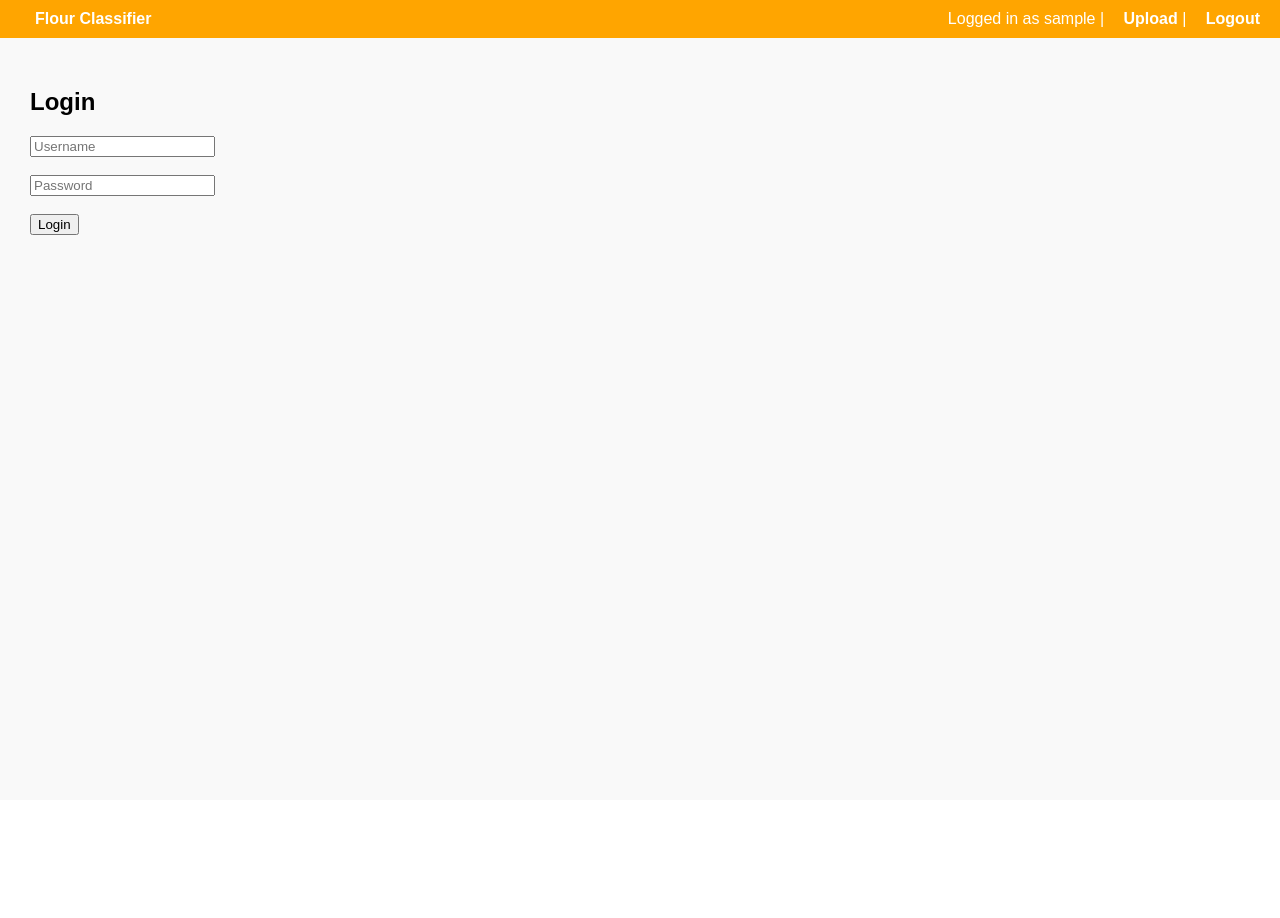
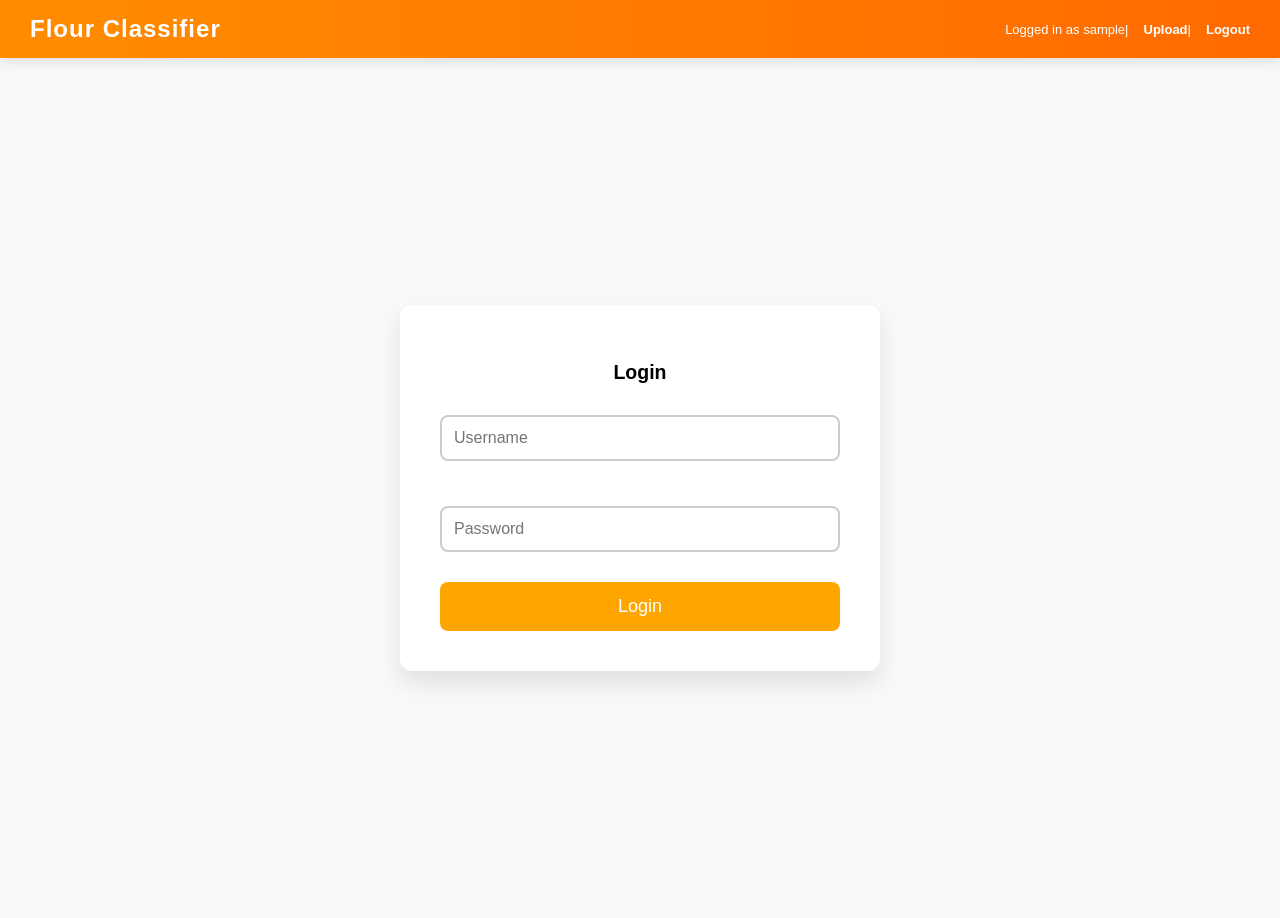
Before and after one commit to kibVic/neural-nets, a Flask app: page / in a window 1280 px wide. Before the commit the page ends 235 px from the top, so only its background shows below. Run offline with Flask 2, Linux system fonts and the light colour scheme; the visitor is signed in with stand-in values (Sample User, id 1).

Commit message:
updated up

```diff
--- /dev/null
+++ b/flour-classification-app/app/static/css/style.css
@@ -0,0 +1,190 @@
+/* Global Styles */
+body {
+    font-family: 'Arial', sans-serif;
+    font-size: 13px;
+    background: #f9f9f9;
+    margin: 0;
+    padding: 0;
+}
+
+/* Navbar Styles */
+nav {
+    background: linear-gradient(to right, #FFA500, #FF8C00); /* Gradient for navbar */
+    color: white;
+    padding: 15px 30px;
+    display: flex;
+    justify-content: space-between;
+    align-items: center;
+    box-shadow: 0px 4px 12px rgba(0, 0, 0, 0.1); /* Soft shadow */
+    position: sticky;
+    top: 0;
+    z-index: 1000;
+    transition: background 0.3s ease;
+}
+
+nav:hover {
+    background: linear-gradient(to right, #FF8C00, #FF6A00); /* Darken gradient on hover */
+}
+
+.navbar-brand {
+    font-size: 24px;
+    color: white;
+    text-decoration: none;
+    font-weight: bold;
+    letter-spacing: 1px;
+    transition: color 0.3s ease;
+}
+
+.navbar-brand:hover {
+    color: #FF8C00; /* Change color on hover */
+}
+
+.navbar-links {
+    display: flex;
+    align-items: center;
+}
+
+.navbar-links .navbar-item {
+    color: white;
+    margin-left: 15px;
+    text-decoration: none;
+    font-weight: bold;
+    transition: all 0.3s ease;
+}
+
+.navbar-links .navbar-item:hover {
+    color: #FF6347; /* Hover effect */
+    transform: scale(1.05); /* Slight zoom effect */
+}
+
+.navbar-links .login-btn {
+    background-color: #FF8C00;
+    color: white;
+    padding: 8px 15px;
+    text-decoration: none;
+    border-radius: 4px;
+    font-weight: bold;
+    transition: background-color 0.3s ease, transform 0.3s ease;
+}
+
+.navbar-links .login-btn:hover {
+    background-color: #FF6A00;
+    transform: scale(1.05); /* Zoom effect */
+}
+
+/* Flash Messages */
+.flash {
+    color: red;
+    font-weight: bold;
+    margin-top: 20px;
+}
+
+/* Container Styling */
+.container {
+    padding: 30px;
+}
+
+/* Login container */
+.login-container {
+    display: flex;
+    justify-content: center;
+    align-items: center;
+    height: 100vh;
+    padding: 0 20px;
+}
+
+/* Login card style */
+.login-card {
+    background-color: white;
+    border-radius: 12px;
+    box-shadow: 0 12px 24px rgba(0, 0, 0, 0.1);
+    padding: 40px;
+    text-align: center;
+    width: 100%;
+    max-width: 400px;
+    animation: slideIn 0.5s ease-out; /* Slide-in animation */
+}
+
+@keyframes slideIn {
+    0% {
+        transform: translateY(-30px);
+        opacity: 0;
+    }
+    100% {
+        transform: translateY(0);
+        opacity: 1;
+    }
+}
+
+/* Input Fields */
+input {
+    width: 100%;
+    padding: 12px;
+    margin: 15px 0;
+    border: 2px solid #ccc;
+    border-radius: 8px;
+    font-size: 16px;
+    transition: all 0.3s ease;
+    box-sizing: border-box;
+}
+
+input:focus {
+    border-color: #FFA500;
+    outline: none;
+    box-shadow: 0 0 10px rgba(255, 165, 0, 0.5); /* Focus glow */
+}
+
+/* Submit Button */
+button {
+    width: 100%;
+    padding: 14px;
+    background-color: #FFA500;
+    color: white;
+    border: none;
+    border-radius: 8px;
+    font-size: 18px;
+    cursor: pointer;
+    transition: background-color 0.3s ease, transform 0.3s ease;
+}
+
+button:hover {
+    background-color: #FF8C00;
+    transform: translateY(-2px); /* Button hover effect */
+}
+
+button:active {
+    transform: translateY(1px); /* Button click effect */
+}
+
+/* Flash message style */
+.flash {
+    color: red;
+    font-weight: bold;
+    margin-top: 20px;
+}
+
+/* Responsive Design */
+@media screen and (max-width: 768px) {
+    nav {
+        flex-direction: column;
+        align-items: flex-start;
+    }
+
+    .navbar-links {
+        width: 100%;
+        margin-top: 15px;
+        flex-direction: column;
+        align-items: flex-start;
+    }
+
+    .navbar-links .navbar-item {
+        margin-left: 0;
+        margin-bottom: 10px;
+    }
+
+    .navbar-links .login-btn {
+        width: 100%;
+        text-align: center;
+        margin-top: 10px;
+    }
+}
--- a/flour-classification-app/app/templates/base.html
+++ b/flour-classification-app/app/templates/base.html
@@ -3,47 +3,19 @@
 <head>
     <meta charset="UTF-8">
     <title>{% block title %}Flour Classifier{% endblock %}</title>
-    <style>
-        body {
-            font-family: Arial, sans-serif;
-            background: #f9f9f9;
-            margin: 0;
-            padding: 0;
-        }
-        nav {
-            background-color: #FFA500;
-            padding: 10px 20px;
-            color: white;
-            display: flex;
-            justify-content: space-between;
-            align-items: center;
-        }
-        nav a {
-            color: white;
-            margin-left: 15px;
-            text-decoration: none;
-            font-weight: bold;
-        }
-        .container {
-            padding: 30px;
-        }
-        .flash {
-            color: red;
-            font-weight: bold;
-        }
-    </style>
+    <link rel="stylesheet" href="{{ url_for('static', filename='css/style.css') }}">
 </head>
 <body>
 
 <nav>
-    <div><a href="{{ url_for('main.dashboard') }}">Flour Classifier</a></div>
-    <div>
+    <div><a href="{{ url_for('main.dashboard') }}" class="navbar-brand">Flour Classifier</a></div>
+    <div class="navbar-links">
         {% if session.get('user') %}
-            Logged in as {{ session['user'] }} |
-            <a href="{{ url_for('main.upload') }}">Upload</a> |
-            <a href="{{ url_for('main.logout') }}">Logout</a>
+            <span class="navbar-text">Logged in as {{ session['user'] }}</span> |
+            <a href="{{ url_for('main.upload') }}" class="navbar-item">Upload</a> |
+            <a href="{{ url_for('main.logout') }}" class="navbar-item">Logout</a>
         {% else %}
-            <a href="{{ url_for('main.index') }}">Login</a>
+            <a href="{{ url_for('main.index') }}" class="login-btn">Login</a>
         {% endif %}
     </div>
 </nav>
--- a/flour-classification-app/app/templates/login.html
+++ b/flour-classification-app/app/templates/login.html
@@ -3,10 +3,14 @@
 {% block title %}Login{% endblock %}
 
 {% block content %}
-<h2>Login</h2>
-<form method="POST" action="{{ url_for('main.login') }}">
-    <input name="username" placeholder="Username" required><br><br>
-    <input type="password" name="password" placeholder="Password" required><br><br>
-    <button type="submit">Login</button>
-</form>
+<div class="login-container">
+    <div class="login-card">
+        <h2>Login</h2>
+        <form method="POST" action="{{ url_for('main.login') }}">
+            <input name="username" placeholder="Username" required><br><br>
+            <input type="password" name="password" placeholder="Password" required><br><br>
+            <button type="submit" class="login-btn">Login</button>
+        </form>
+    </div>
+</div>
 {% endblock %}
```
Also changed, not shown: flour-classification-app/app/static/uploads/Yellow_Flour_1742984902327.jpg (added), flour-classification-app/app/static/uploads/Yellow_Flour_1742984902823.jpg (added), 2 other files.
